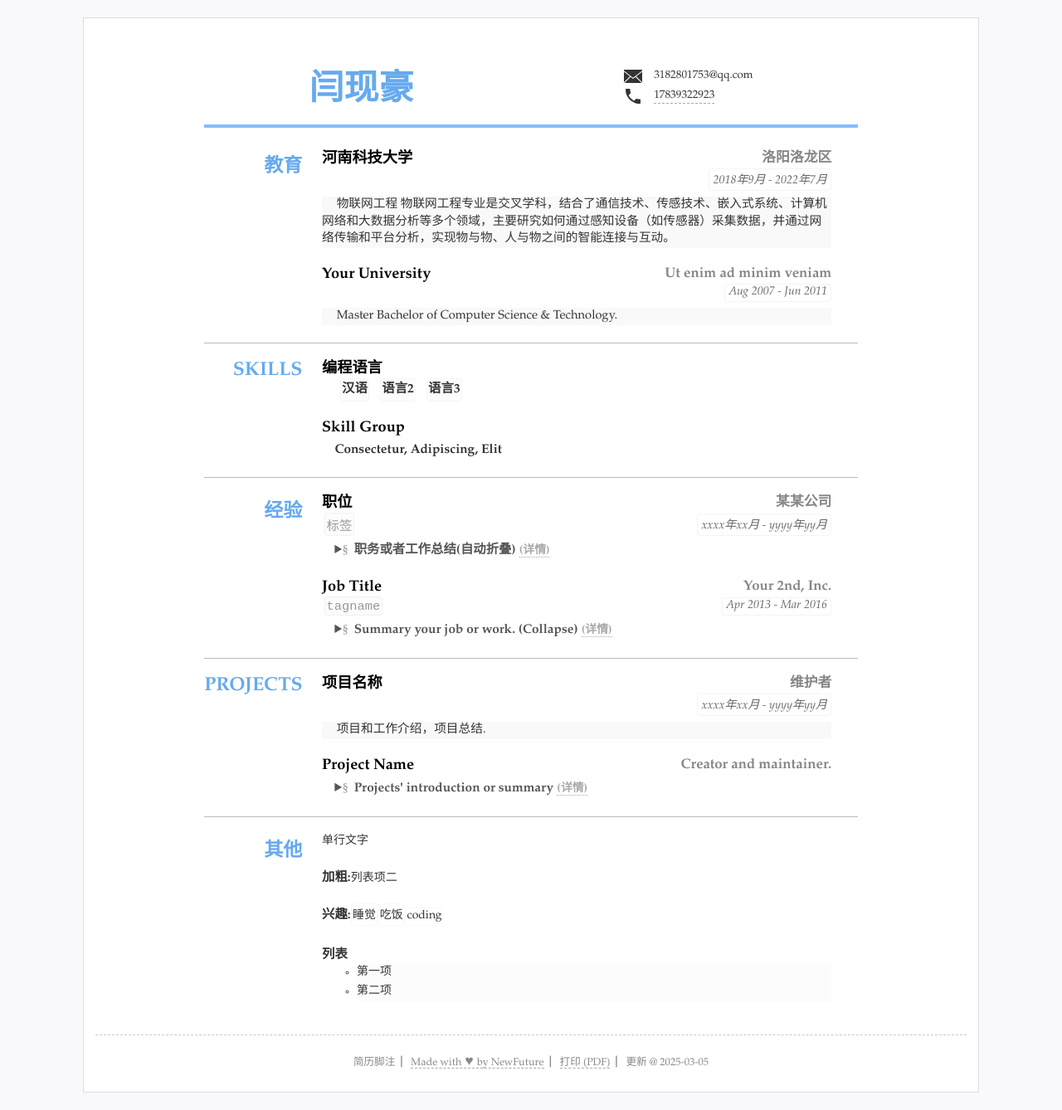
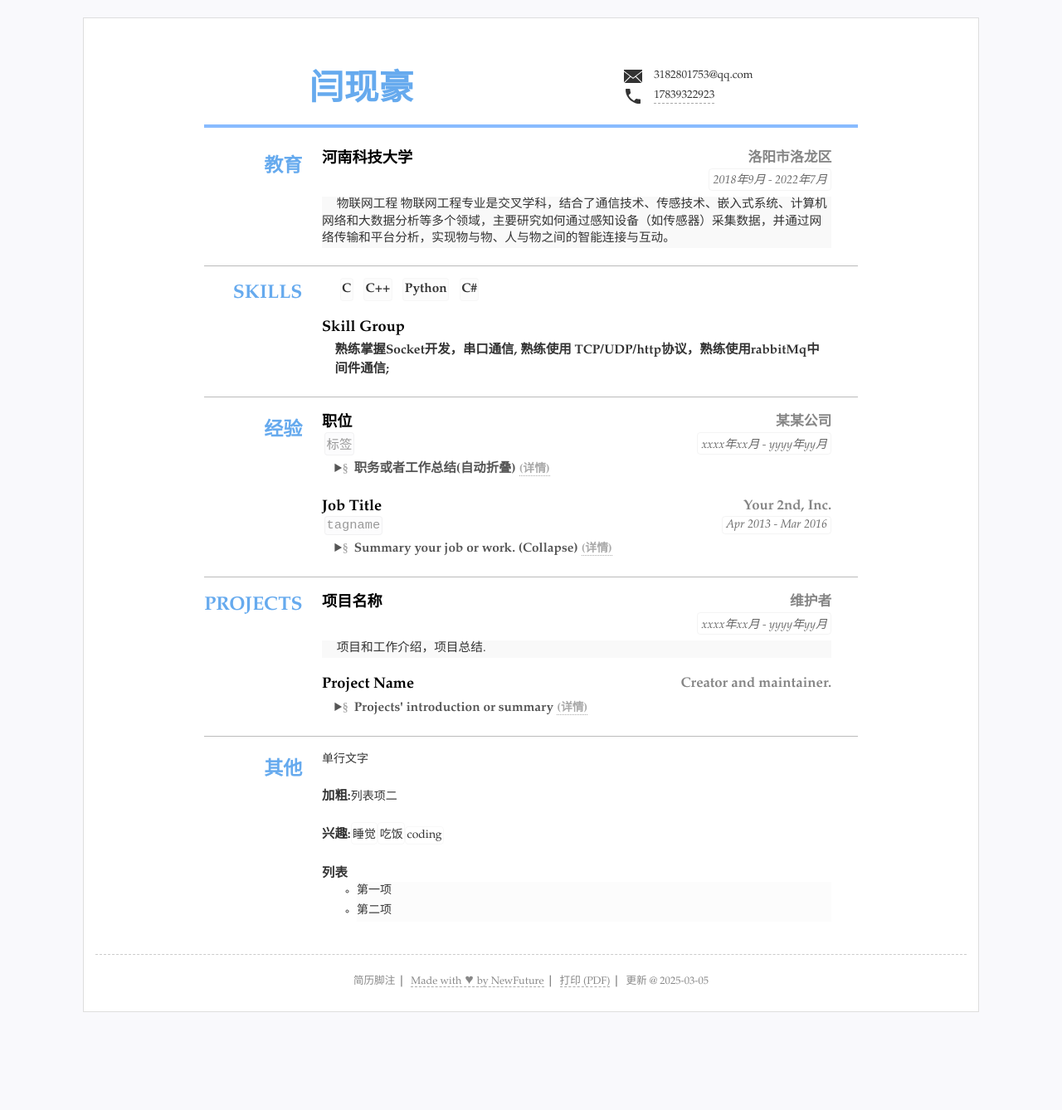
Before and after one commit to 1serendipity/1, a Jekyll site: the page built from index.html, in a window 1280 px wide. Shown: the whole page at 83% size. Built offline with Jekyll 4.4.1, drawn with Linux system fonts in a browser that asks for light colours; after the commit the page ends 1241 px from its top, so only the background shows below that.

Commit message:
Update resume.yml

```diff
--- a/_data/resume.yml
+++ b/_data/resume.yml
@@ -32,23 +32,26 @@ main: #简历主要内容，
   content: #内容基本格式 标题-副标题-日期-详细内容 (都允许空)
   - title: 河南科技大学
     duration: "2018年9月 - 2022年7月"
-    sub: 洛阳洛龙区
+    sub: 洛阳市洛龙区
     detail: 物联网工程 物联网工程专业是交叉学科，结合了通信技术、传感技术、嵌入式系统、计算机网络和大数据分析等多个领域，主要研究如何通过感知设备（如传感器）采集数据，并通过网络传输和平台分析，实现物与物、人与物之间的智能连接与互动。
-  - title: Your University
-    duration: Aug 2007 - Jun 2011
-    sub: Ut enim ad minim veniam
-    detail: Master Bachelor of Computer Science & Technology.
+  #- title: Your University
+  #  duration: Aug 2007 - Jun 2011
+  #  sub: Ut enim ad minim veniam
+  #  detail: Master Bachelor of Computer Science & Technology.
 
 - type: skills
   # name: "技能"
   content:
-  - title: 编程语言
+  - title:
     items: #itmems 可以小块的方式显示
-    - 汉语
-    - 语言2
-    - 语言3
+    - C
+    - C++
+    - Python
+    - C#
   - title: Skill Group
-    summary: Consectetur, Adipiscing, Elit
+    summary: 能够独立编写程序，熟练使用Qt Creator
+    summary: 熟练掌握Socket开发，串口通信, 熟练使用 TCP/UDP/http协议，熟练使用rabbitMq中间件通信;
+
 
 - type: experience
   name: 经验
```
